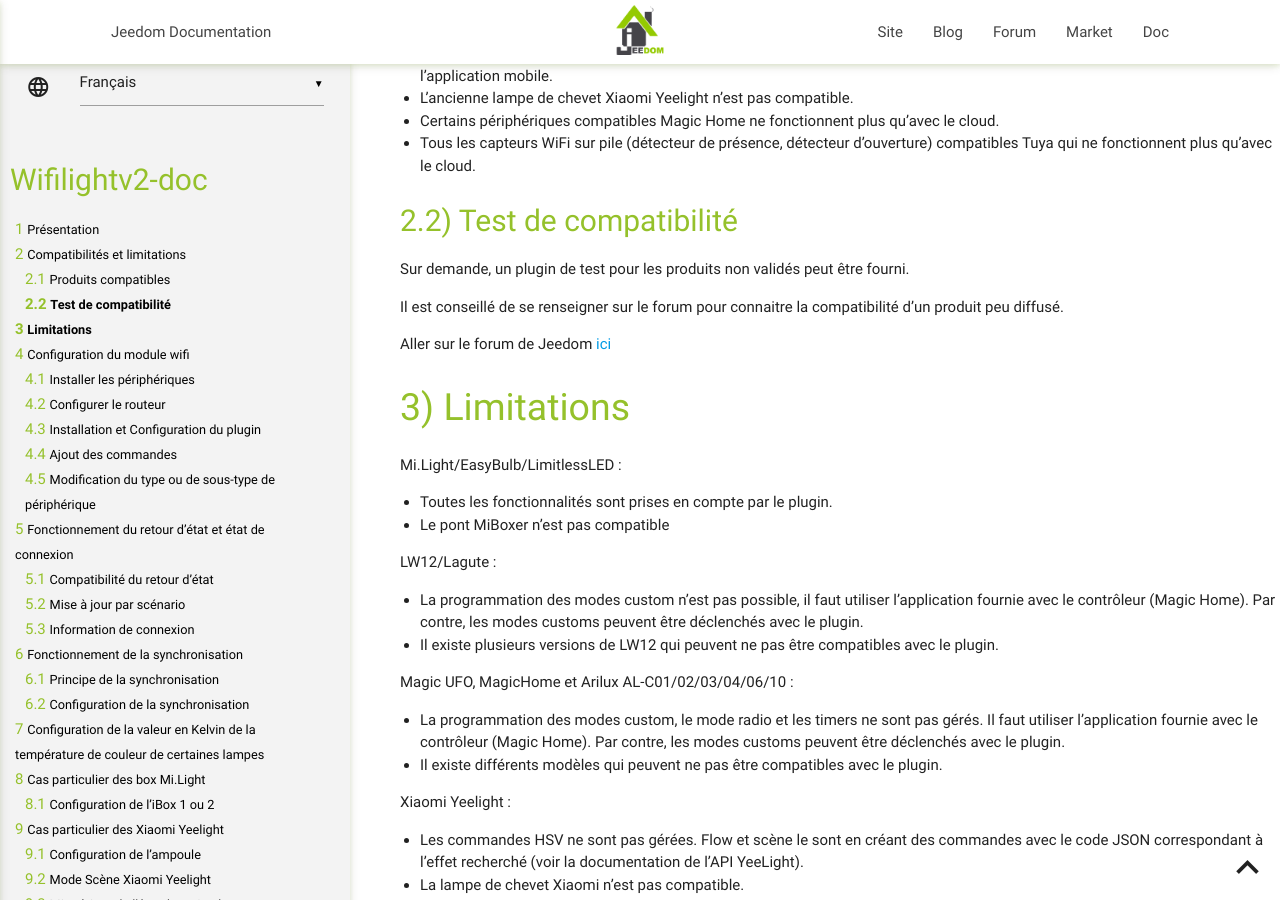
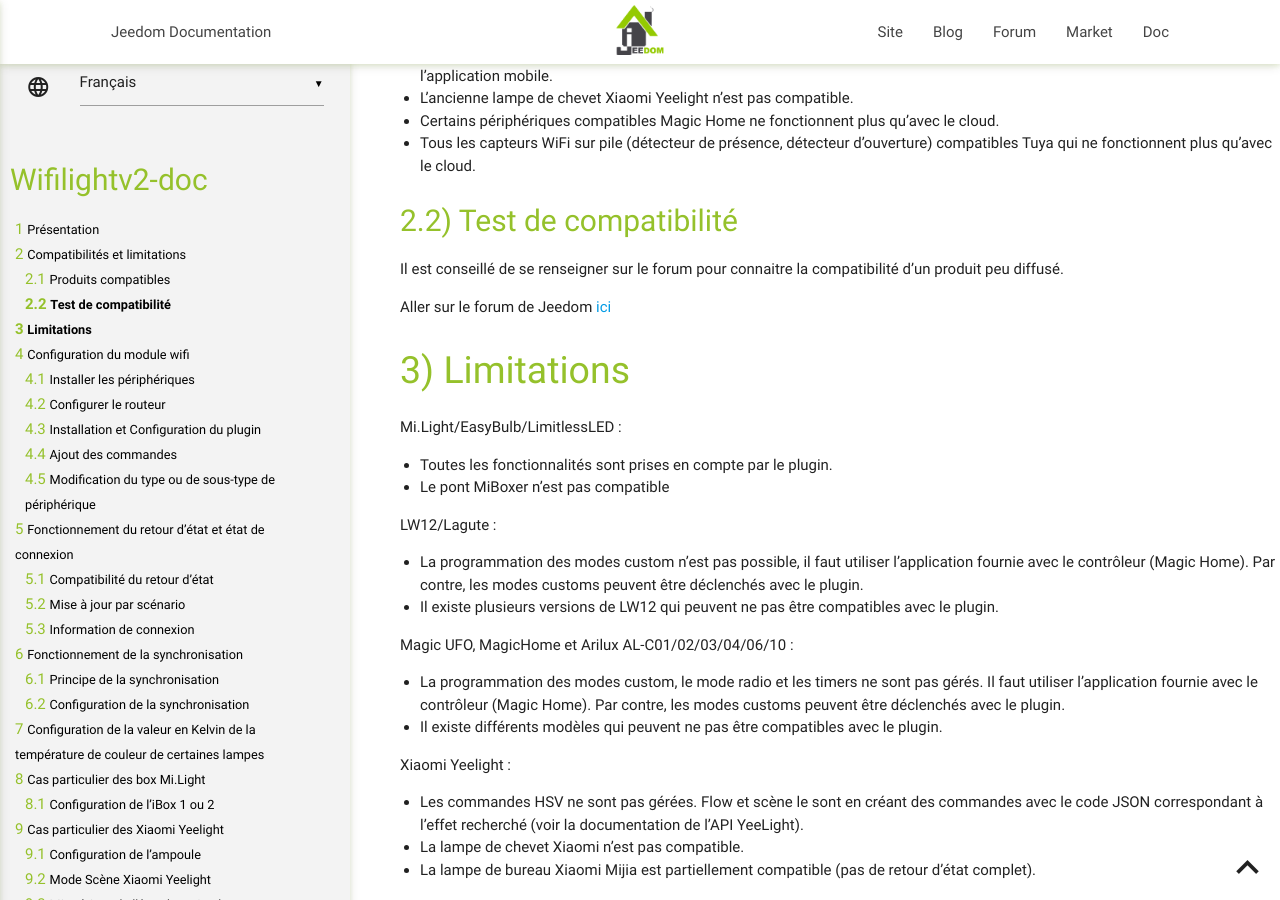
Before and after one commit to bcaro/wifilightV2-doc, a Jekyll site: the page built from docs/fr_FR/index.md, in a window 1280 px wide and 900 px high, scrolled down 2186 px. Built offline with Jekyll 4.4.1, drawn with Linux system fonts in a browser that asks for light colours; our own code applies the rules of GitHub Pages for plain Markdown files.

Commit message:
doc update

```diff
--- a/docs/fr_FR/index.md
+++ b/docs/fr_FR/index.md
@@ -61,7 +61,6 @@ Produits incompatibles et qui ne le seront pas :
 
 ## Test de compatibilité
 
-Sur demande, un plugin de test pour les produits non validés peut être fourni.
 
 Il est conseillé de se renseigner sur le forum pour connaitre la compatibilité d'un produit peu diffusé.
 
```
